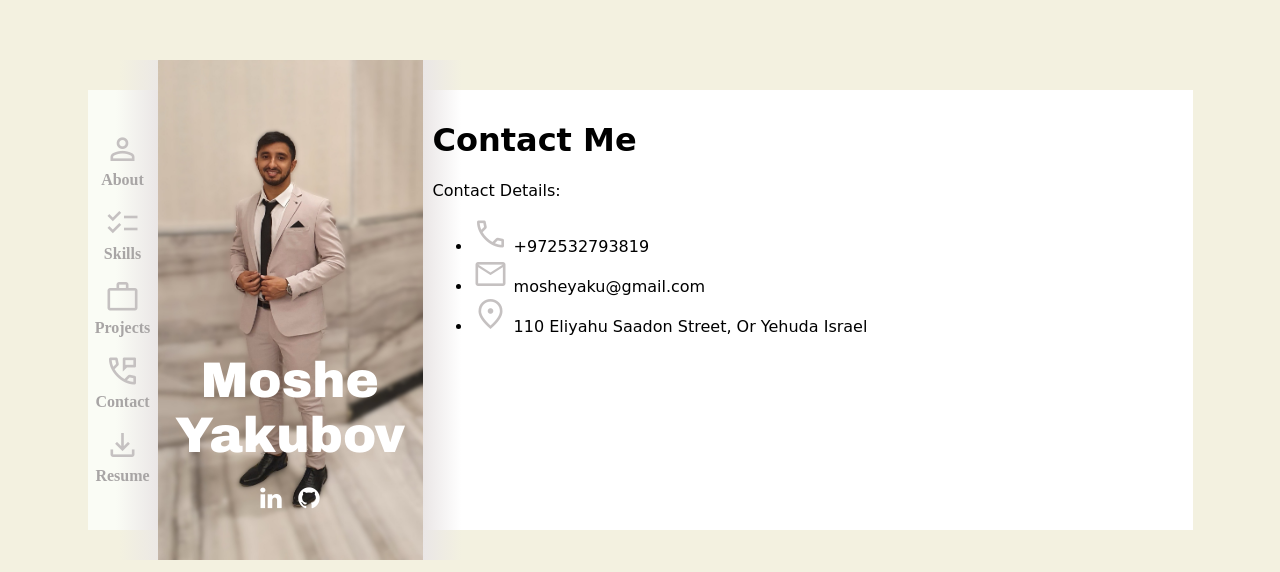
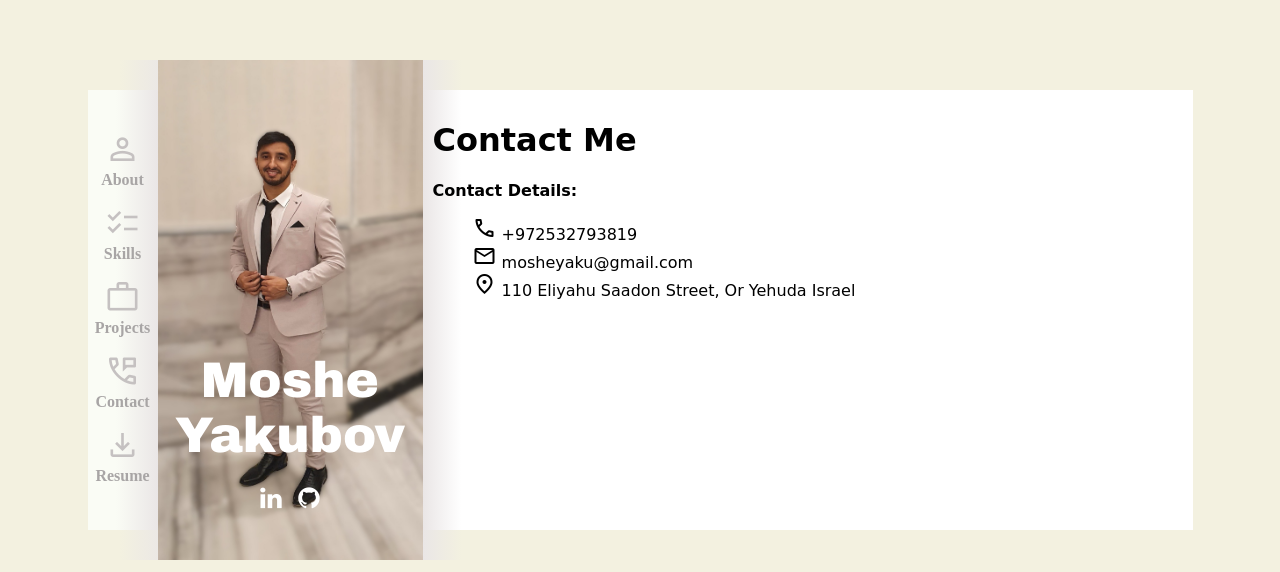
Before and after one commit to mosheyaku/resume, a Django app: page /contact_me/ in a window 1280 px wide. Shown: the top 572 px of the page. Run offline with Django 4.2, Linux system fonts and the light colour scheme.

Commit message:
Added a css file to design the contact file.

```diff
--- /dev/null
+++ b/resume/static/resume/contact-me.css
@@ -0,0 +1,3 @@
+.contact-icons {
+    list-style-type: none;
+}
--- a/resume/templates/resume/contact-me.html
+++ b/resume/templates/resume/contact-me.html
@@ -1,11 +1,17 @@
 {% extends "base.html" %}
+{% load static %}
+
+
+{% block css_files %}
+    <link rel="stylesheet" href="{% static "resume/contact-me.css" %}">
+{% endblock %}
 
 {% block content %}
     <h1>Contact Me</h1>
     <p>
-        Contact Details:
+        <b>Contact Details:</b>
     </p>
-    <ul>
+    <ul class="contact-icons">
         <li>
             <span class="material-symbols-outlined">call</span>
             +972532793819
--- a/static/apps.css
+++ b/static/apps.css
@@ -122,7 +122,7 @@ body {
     background: linear-gradient(to left, rgb(243, 241, 224) 95%, rgb(234, 230, 230));
 }
 
-.material-symbols-outlined {
+.navigation-bar .material-symbols-outlined {
     font-size: 36px !important;
     color: #c5c1c1 !important;
     justify-content: center !important;
@@ -130,7 +130,7 @@ body {
     transition: color 0.2s !important;
 }
 
-.material-symbols-outlined:hover {
+.navigation-bar .material-symbols-outlined:hover {
     color: #8282cb !important;
 }
 
--- a/templates/base.html
+++ b/templates/base.html
@@ -11,6 +11,9 @@
         {% endblock %}
     </title>
     <link rel="stylesheet" href="{% static "apps.css/" %}">
+    {% block css_files %}
+
+    {% endblock %}
     <link rel="stylesheet"
           href="https://fonts.googleapis.com/css2?family=Material+Symbols+Outlined:opsz,wght,FILL,GRAD@24,400,0,0"/>
     <link rel="stylesheet" href="https://cdnjs.cloudflare.com/ajax/libs/font-awesome/4.7.0/css/font-awesome.min.css">
```
